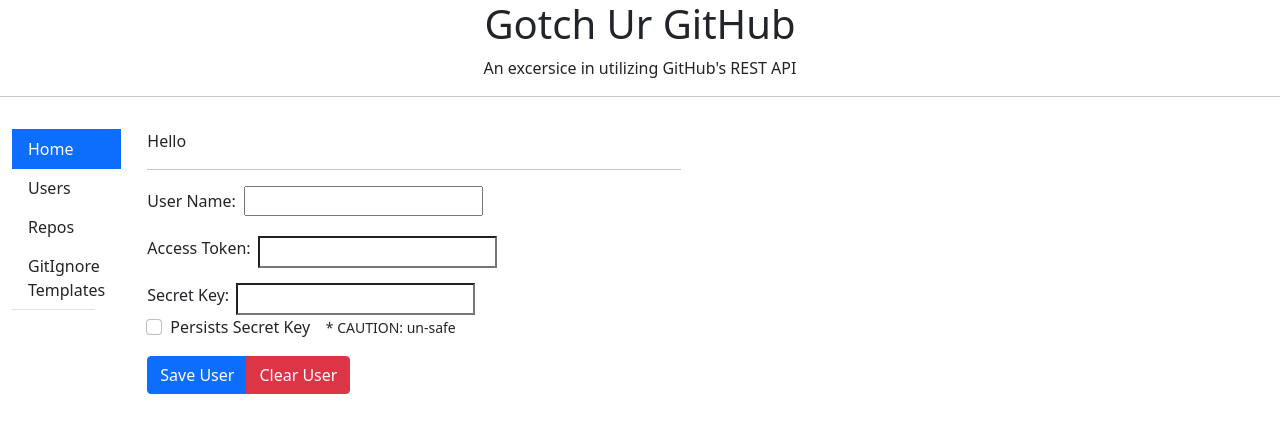
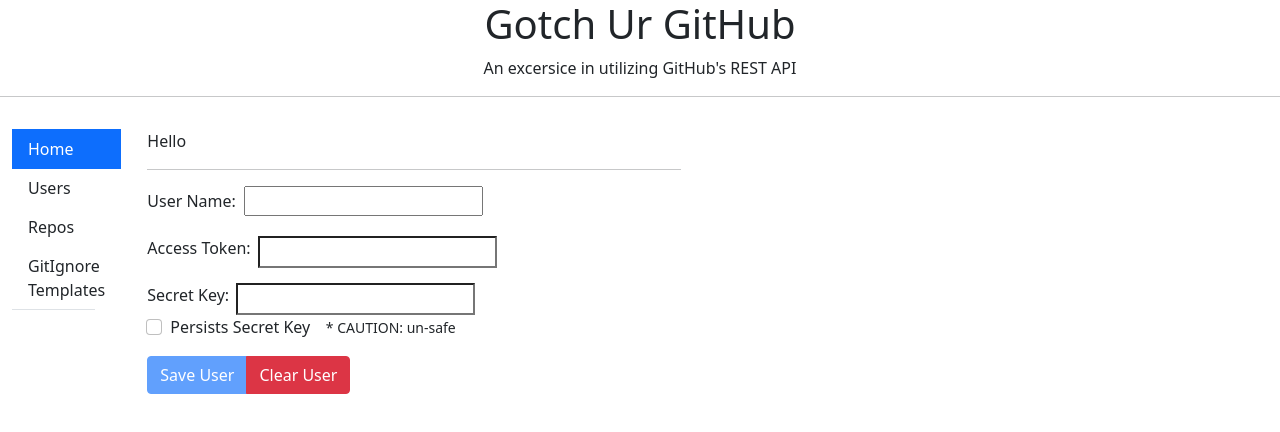
Before and after one commit to BrentAcs/gotch-ur-github, an Angular app: page / in a window 1280 px wide. Shown: the top 432 px of the page. Built offline with nearby package versions, Linux system fonts and the light colour scheme.

Commit message:
add a validator on username and some clean-up

```diff
--- a/src/app/home/home.component.css
+++ b/src/app/home/home.component.css
@@ -0,0 +1,3 @@
+input.ng-invalid.ng-touched {
+  border: 1px solid red;
+}
--- a/src/app/home/home.component.html
+++ b/src/app/home/home.component.html
@@ -18,6 +18,7 @@
               name="appUsername"
               class="pull-right"
               [(ngModel)]="appUser.name"
+              required
             />
           </div>
         </div>
@@ -61,8 +62,12 @@
           </div>
         </div>
         <div class="input-group" style="margin-top: 15px">
-          <button class="btn btn-primary" type="submit">Save User</button>
-          <button class="btn btn-danger" type="button" (click)="onClearUser()">Clear User</button>
+          <button [disabled]="!f.valid" class="btn btn-primary" type="submit">
+            Save User
+          </button>
+          <button class="btn btn-danger" type="button" (click)="onClearUser()">
+            Clear User
+          </button>
         </div>
       </form>
     </div>
--- a/src/app/services/github/github-client.service.ts
+++ b/src/app/services/github/github-client.service.ts
@@ -10,7 +10,6 @@
 export class GithubClientService {
   private baseUrl = 'https://api.github.com';
   private gitIgnoreTemplates: string[] = [];
-  //private currentTemplate: gitIgnoreTemplate;
   gitIgnoreTemplatesChanged = new Subject<string[]>();
   currentTemplateChanged = new Subject<gitIgnoreTemplate>();
 
@@ -40,4 +39,6 @@
         this.currentTemplateChanged.next(template);
       });
   }
+
+  // ---- Endpoint: Users
 }
```
Also changed, not shown: src/app/home/home.component.ts (+0 -7 lines).
